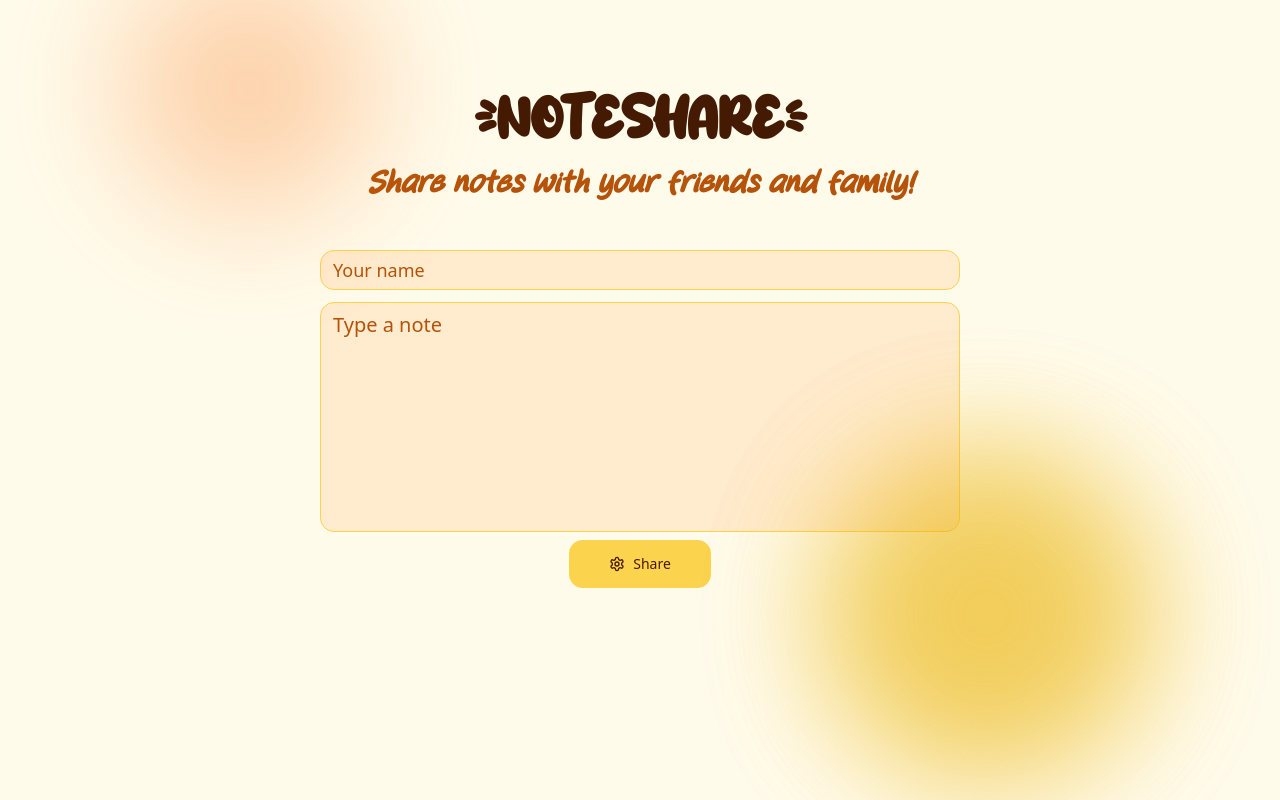
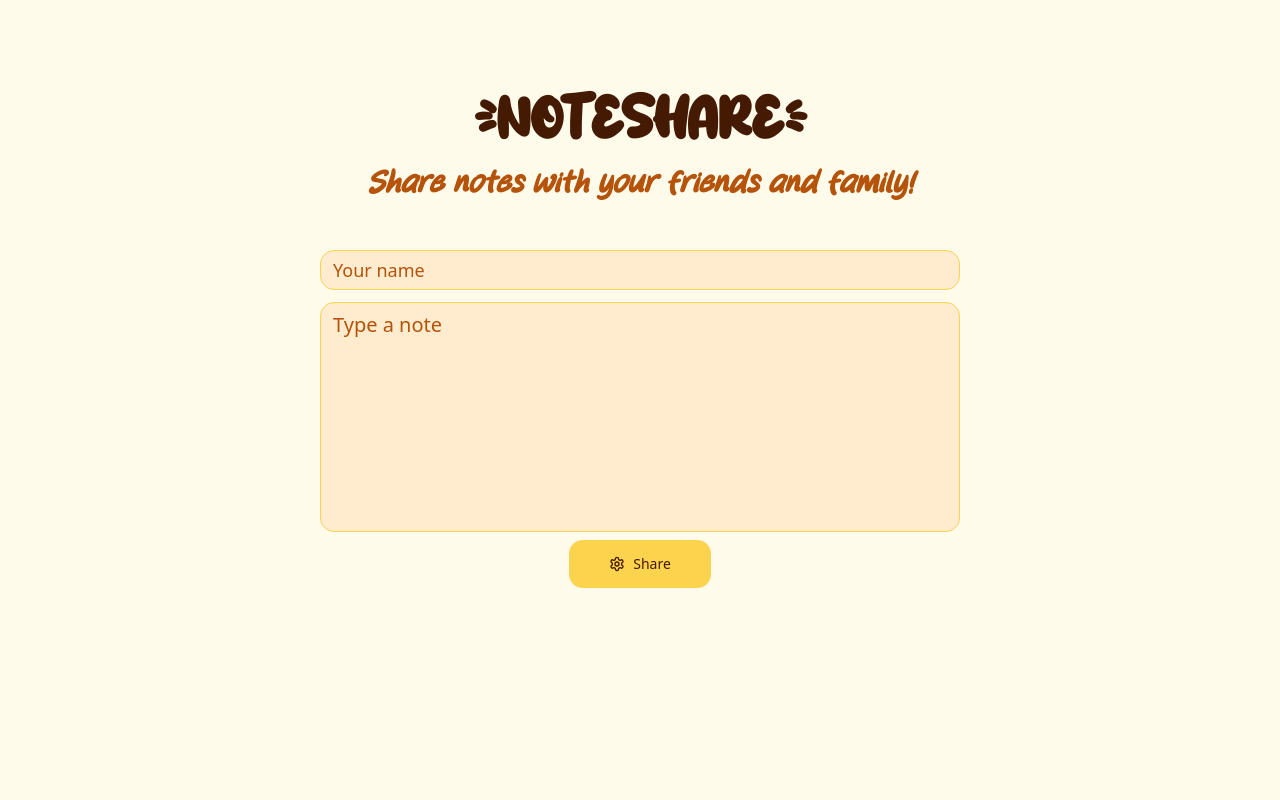
Before and after one commit to Frusadev/noteshare, a Next.js app: page / in a window 1280 px wide. Built offline with nearby package versions, Linux system fonts and the light colour scheme; what tailwindcss-motion would draw is missing.

Commit message:
Remove animated background and fix server URL

```diff
--- a/src/app/api/config.ts
+++ b/src/app/api/config.ts
@@ -4,6 +4,6 @@ export function loadEnv() {
   dotenv.config()
   return {
     MONGO_STR: process.env.DB_STRING || "",
-    URL: process.env.SERVER_URL || "https://localhost:3000"
+    URL: process.env.SERVER_URL || "https://noteshare-flame.vercel.app"
   }
 }
--- a/src/app/page.tsx
+++ b/src/app/page.tsx
@@ -2,18 +2,16 @@
 import AnimatedBackground from "@/components/AnimatedBackground";
 import NoteInput from "@/components/NoteInput";
 import Title from "@/components/Title";
-import { motion } from "framer-motion";
 
 export default function Home() {
   return (
     <>
-      <div className="h-screen w-screen flex items-center justify-center md:justify-center flex-col z-20">
+      <div className="h-screen w-screen flex items-center justify-center md:justify-center flex-col z-40">
         <Title className="mt-4" />
         <div className="container w-full h-[350px] sm:h-[400px] lg:h-[500px] flex justify-center mt-6">
           <NoteInput />
         </div>
       </div>
-      <AnimatedBackground />
     </>
   );
 }
--- a/src/components/AnimatedBackground.tsx
+++ b/src/components/AnimatedBackground.tsx
@@ -4,25 +4,25 @@ import { motion } from "framer-motion";
 
 export default function Background() {
   return (
-    <div className="overflow-hidden bg-black flex md:block">
+    <div className="overflow-hidden bg-black flex z-0 flex-none">
       {/* Orange Circle */}
       <motion.div
-        className="absolute top-10 left-10 w-64 h-64 bg-orange-500 rounded-full blur-3xl opacity-30"
-        animate={{ x: [0, 150, 0], y: [0, -150, 0] }}
+        className="absolute top-10 left-10 w-64 h-64 bg-orange-500 rounded-full blur-3xl opacity-30 z-0"
+        animate={{ x: [0, 150, 0], y: [0, -150, -3] }}
         transition={{ duration: 2, repeat: Infinity, ease: "easeInOut" }}
       />
 
       {/* Yellow Circle */}
       <motion.div
         className="absolute bottom-20 right-20 w-80 h-80 bg-yellow-500 rounded-full blur-3xl opacity-40"
-        animate={{ x: [0, -100, 0], y: [0, 100, 0] }}
+        animate={{ x: [0, -100, 0], y: [0, 100, -3] }}
         transition={{ duration: 2, repeat: Infinity, ease: "easeInOut" }}
       />
 
       {/* Yellow Circle */}
       <motion.div
         className="absolute bottom-20 right-20 w-80 h-80 bg-yellow-500 rounded-full blur-3xl opacity-40"
-        animate={{ x: [0, -100, 0], y: [0, 100, 0] }}
+        animate={{ x: [0, -100, 0], y: [0, 100, -3] }}
         transition={{ duration: 2, repeat: Infinity, ease: "easeInOut" }}
       />
     </div>
--- a/src/components/NoteInput.tsx
+++ b/src/components/NoteInput.tsx
@@ -36,6 +36,7 @@ export default function NoteInput() {
     console.log(note.date.toString())
     console.log(Date.parse(note.date))
     const URL = loadEnv().URL;
+    console.log(URL)
 
     axios({
       method: "POST",
```
